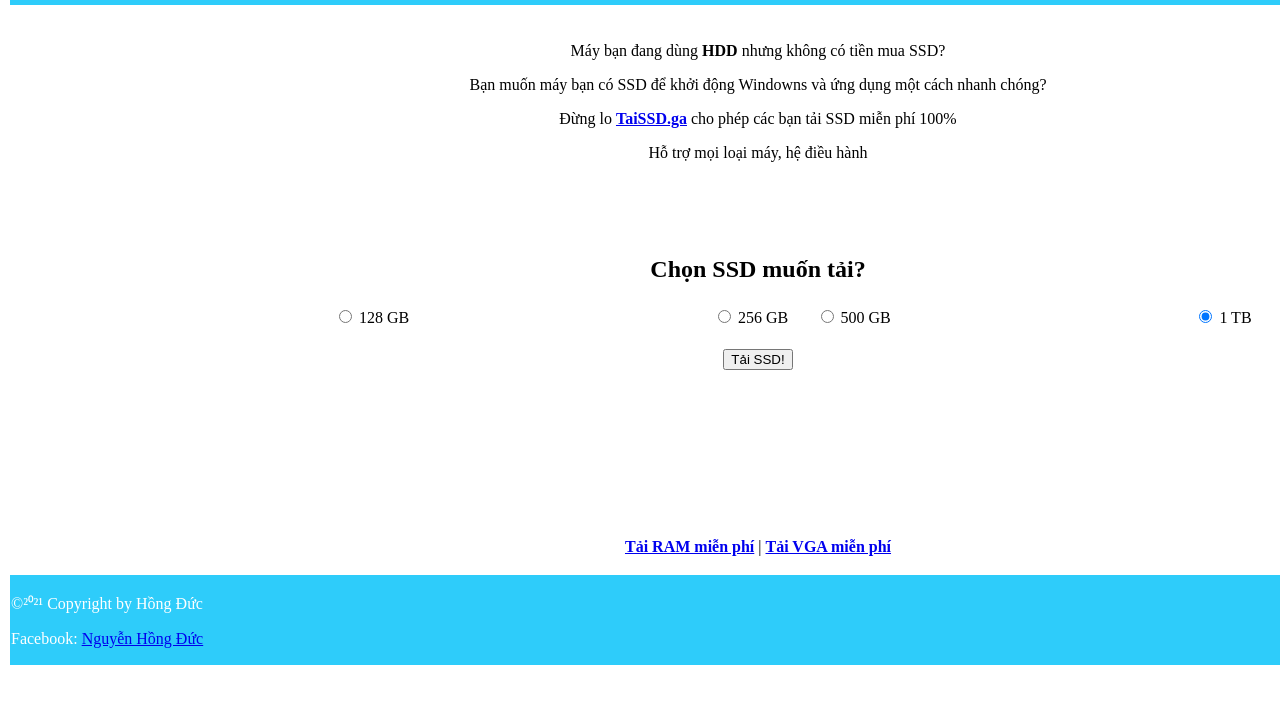
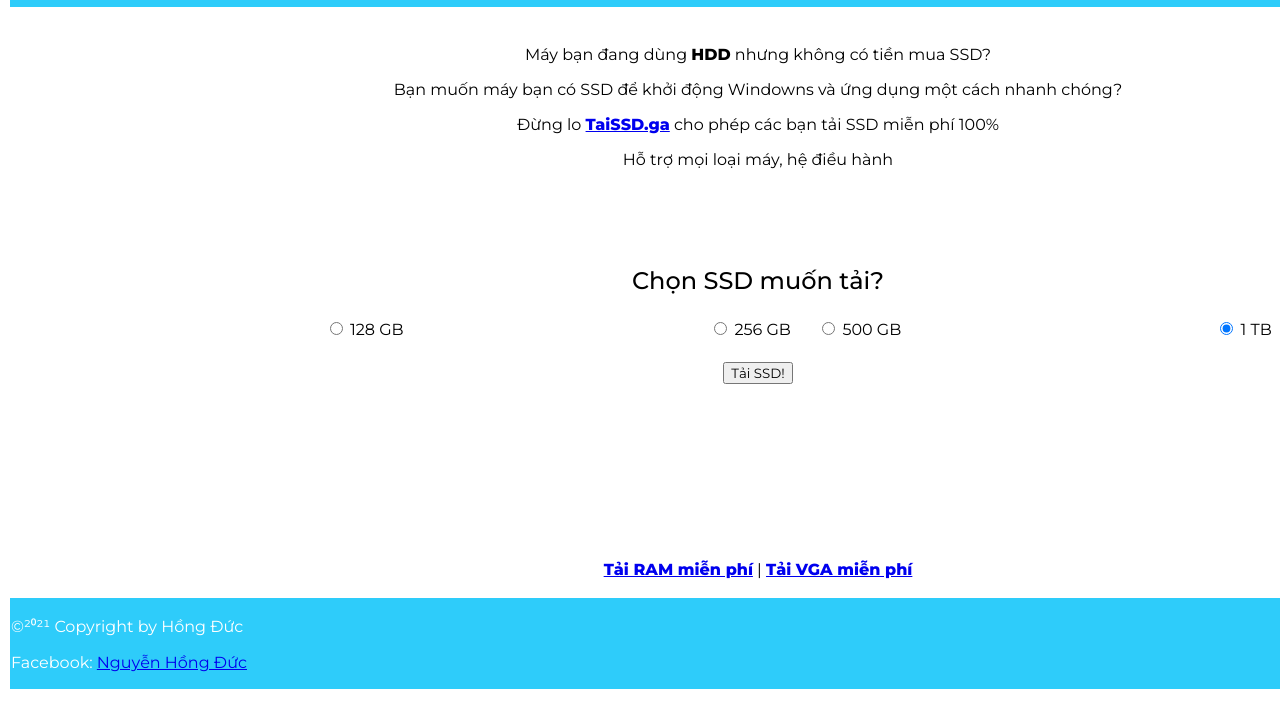
Before and after one commit to hongduccodedao/taissd.ga, a plain HTML site: page index.html in a window 1280 px wide. Shown: the part 87-800 px from the top of the page. Drawn offline with Linux system fonts and the light colour scheme.

Commit message:
Update index.html

```diff
--- a/index.html
+++ b/index.html
@@ -4,6 +4,9 @@
     <meta charset="UTF-8">
     <meta http-equiv="X-UA-Compatible" content="IE=edge">
     <meta name="viewport" content="width=device-width, initial-scale=1.0">
+    <link rel="preconnect" href="https://fonts.gstatic.com">
+    <link href="https://fonts.googleapis.com/css2?family=Montserrat:wght@200;300;400;500;600;800&display=swap" rel="stylesheet">
+    <link rel="stylesheet" href="style.css">
     <title>Tải SSD miễn phi cho máy tính!</title>
 </head>
 <body>
```
